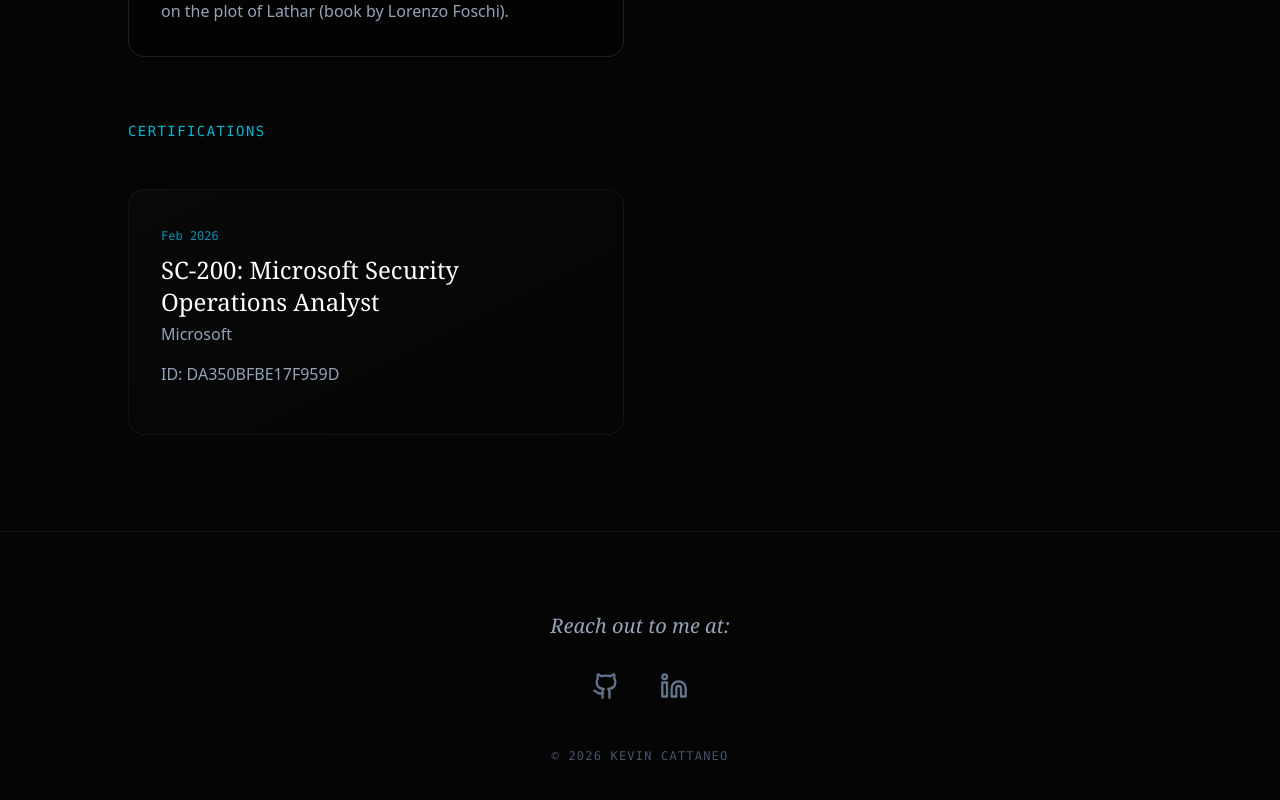
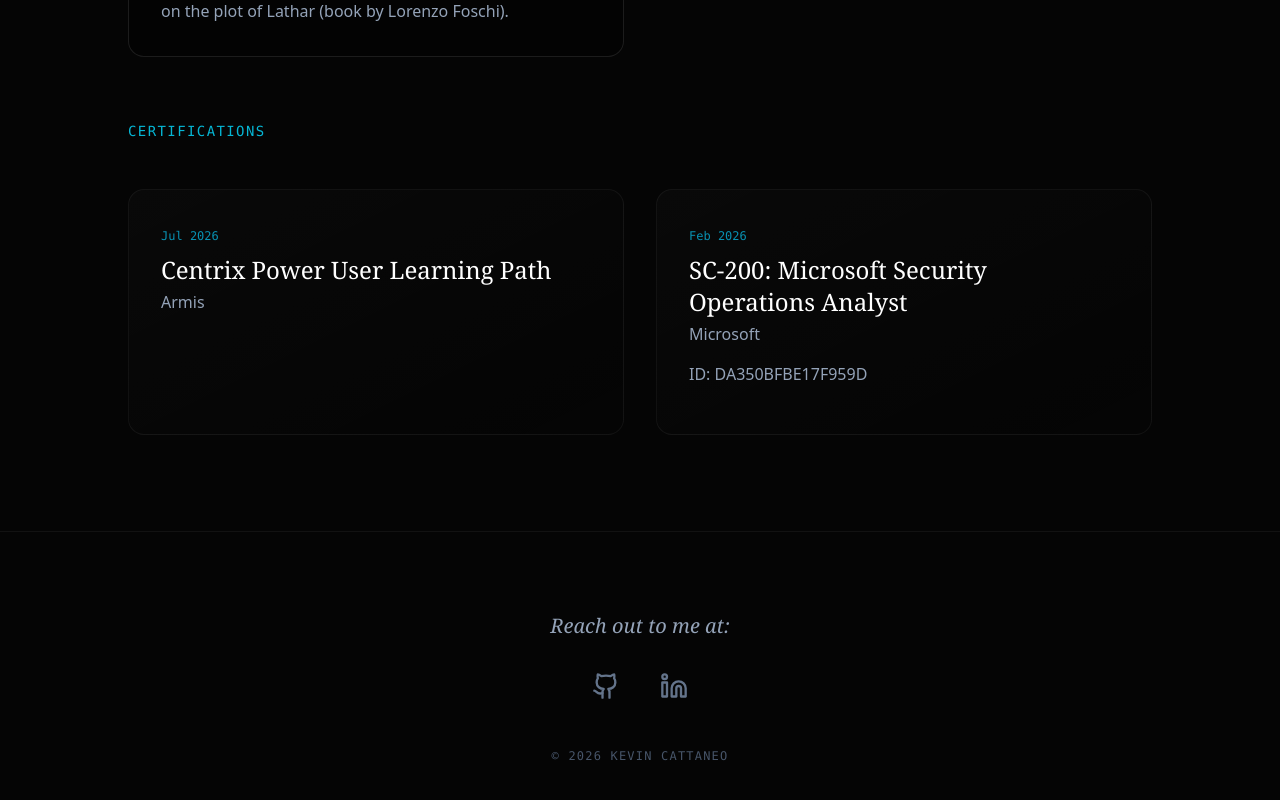
Before and after one commit to keatane/keatane.github.io, a React (Vite) app: page / in a window 1280 px wide. Shown: the part 3191-3991 px from the top of the page. Built offline with nearby package versions, Linux system fonts and the light colour scheme.

Commit message:
added: armis certification

```diff
--- a/src/App.jsx
+++ b/src/App.jsx
@@ -138,6 +138,11 @@
           <h2 className="text-sm font-mono text-cyan-500 mb-12 uppercase tracking-widest">Certifications</h2>
           <div className="grid md:grid-cols-2 gap-8">
             <div className="p-8 border border-white/5 bg-gradient-to-br from-white/[0.02] to-transparent rounded-2xl">
+              <span className="text-xs font-mono text-cyan-600">Jul 2026</span>
+              <h3 className="text-2xl font-serif text-white mt-2">Centrix Power User Learning Path</h3>
+              <p className="text-slate-400 mt-1 mb-4">Armis</p>
+            </div>
+            <div className="p-8 border border-white/5 bg-gradient-to-br from-white/[0.02] to-transparent rounded-2xl">
               <span className="text-xs font-mono text-cyan-600">Feb 2026</span>
               <h3 className="text-2xl font-serif text-white mt-2">SC-200: Microsoft Security Operations Analyst</h3>
               <p className="text-slate-400 mt-1 mb-4">Microsoft</p>
```
